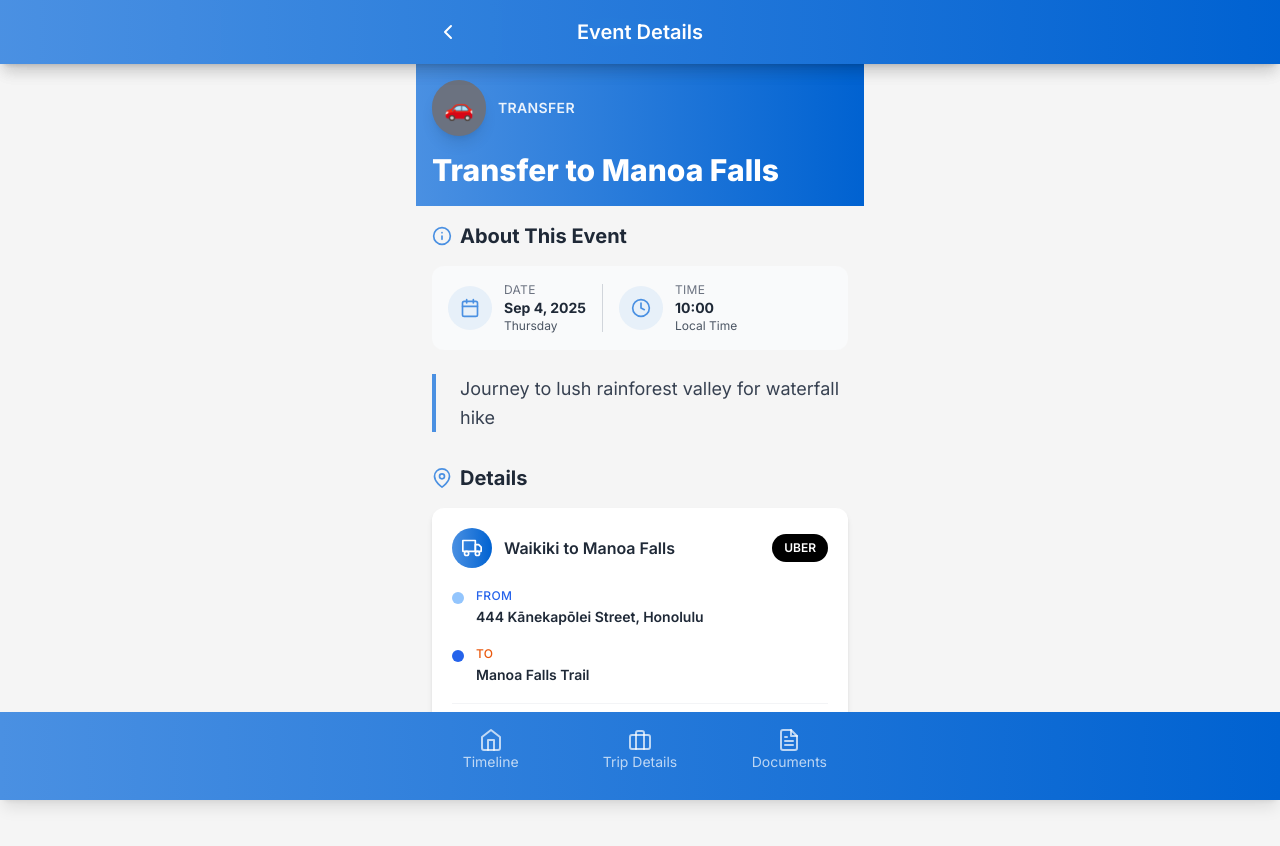
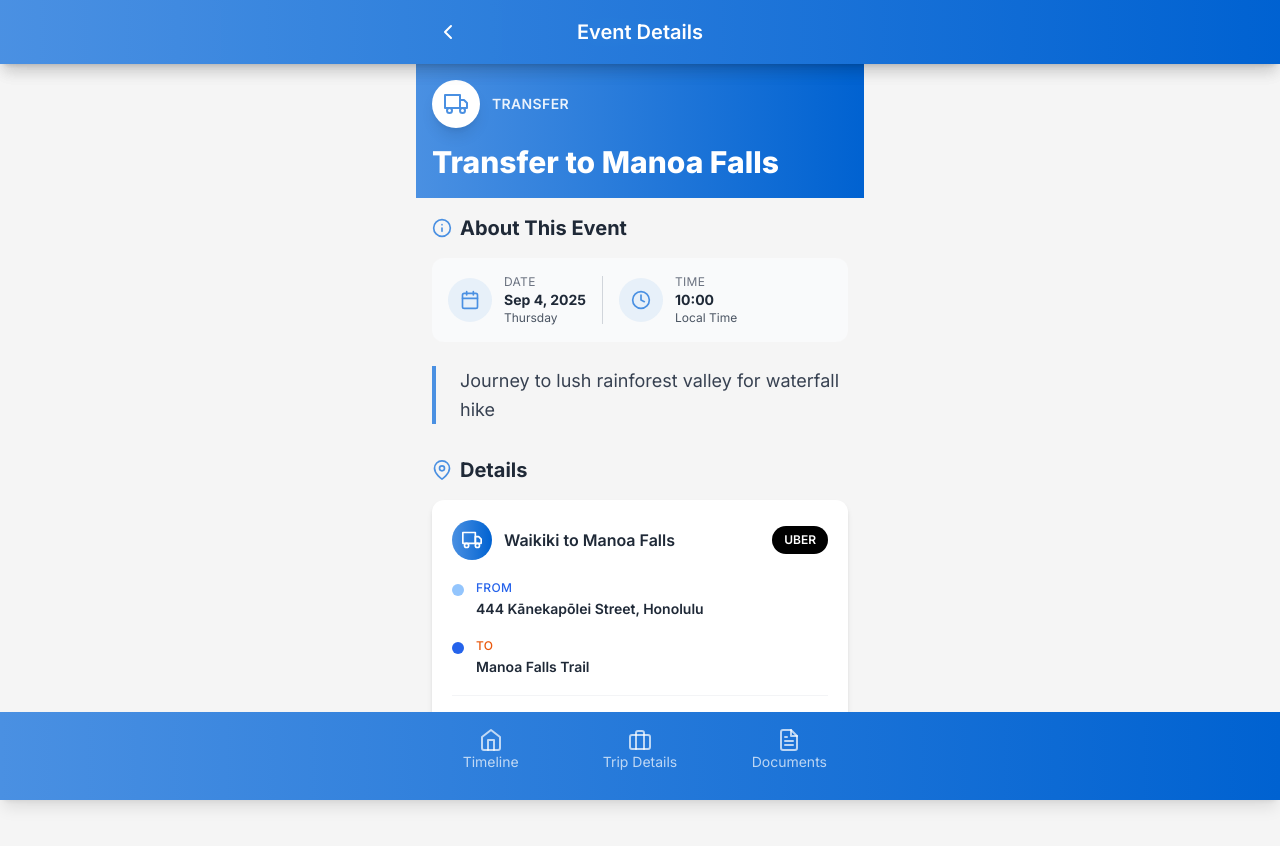
Before and after one commit to oblanao/usa-2025-app, a Next.js app: page /events/event-041 in a window 1280 px wide. Shown: the top 846 px of the page. Built offline with nearby package versions, Linux system fonts and the light colour scheme.

Commit message:
improves event page and tour card

```diff
--- a/src/app/components/TourCard.tsx
+++ b/src/app/components/TourCard.tsx
@@ -1,7 +1,7 @@
 "use client";
 
 import { motion } from "framer-motion";
-import { Clock, DollarSign, MapPin, ExternalLink } from "react-feather";
+import { Clock, DollarSign, MapPin } from "react-feather";
 import Image from "next/image";
 import { Tour } from "@/app/lib/types";
 
@@ -56,20 +56,16 @@ const TourCard = ({ tour, onClick }: TourCardProps) => {
           {tour.description}
         </p>
 
-        <div className="flex items-center justify-between pt-3 border-t border-gray-100">
-          <div className="flex items-center gap-3">
-            <div className="flex items-center gap-1 text-gray-500">
-              <Clock className="w-3 h-3" />
-              <span className="text-xs">{tour.duration}</span>
-            </div>
-            <div className="flex items-center gap-1 text-gray-500">
-              <DollarSign className="w-3 h-3" />
-              <span className="text-xs">{tour.cost?.replace("$", "")}</span>
-            </div>
+        <div className="flex items-center justify-between pt-4 border-t border-gray-100">
+          <div className="flex items-center gap-2">
+            <DollarSign className="w-4 h-4 text-accent" />
+            <span className="text-lg font-bold text-accent">
+              {tour.cost?.replace("$", "")}
+            </span>
           </div>
-          <div className="flex items-center gap-1 text-accent">
-            <ExternalLink className="w-3 h-3" />
-            <span className="text-xs font-medium">Book Tour</span>
+          <div className="flex items-center gap-1 text-gray-500">
+            <Clock className="w-4 h-4" />
+            <span className="text-sm font-medium">{tour.duration}</span>
           </div>
         </div>
       </div>
--- a/src/app/events/[id]/page.tsx
+++ b/src/app/events/[id]/page.tsx
@@ -2,7 +2,18 @@ import { getEventById, getReferencedItem } from "@/app/lib/data";
 import Header from "@/app/components/Header";
 import { notFound } from "next/navigation";
 import Image from "next/image";
-import { Clock, Calendar, Info, MapPin } from "react-feather";
+import {
+  Clock,
+  Calendar,
+  Info,
+  MapPin,
+  Send,
+  Home,
+  Camera,
+  Coffee,
+  Truck,
+  ShoppingCart,
+} from "react-feather";
 import FlightCard from "@/app/components/FlightCard";
 import AttractionCard from "@/app/components/AttractionCard";
 import AccommodationCard from "@/app/components/AccommodationCard";
@@ -110,42 +121,21 @@ export default async function EventPage({ params }: EventPageProps) {
   const getEventTypeIcon = (type: string) => {
     switch (type) {
       case "flight":
-        return "✈️";
+        return Send;
       case "accommodation":
-        return "🏠";
+        return Home;
       case "attraction":
-        return "📸";
+        return Camera;
       case "restaurant":
-        return "🍽️";
+        return Coffee;
       case "tour":
-        return "🗺️";
+        return MapPin;
       case "transfer":
-        return "🚗";
+        return Truck;
       case "store":
-        return "🛒";
+        return ShoppingCart;
       default:
-        return "📅";
-    }
-  };
-
-  const getEventTypeColor = (type: string) => {
-    switch (type) {
-      case "flight":
-        return "bg-blue-500";
-      case "accommodation":
-        return "bg-green-500";
-      case "attraction":
-        return "bg-purple-500";
-      case "restaurant":
-        return "bg-orange-500";
-      case "tour":
-        return "bg-indigo-500";
-      case "transfer":
-        return "bg-gray-500";
-      case "store":
-        return "bg-pink-500";
-      default:
-        return "bg-accent";
+        return Calendar;
     }
   };
 
@@ -209,59 +199,15 @@ export default async function EventPage({ params }: EventPageProps) {
       <Header title={"Event Details"} showBackButton />
 
       {/* Hero Section with Event Header */}
-      <div className="relative">
-        {referencedItem && "featured_image" in referencedItem && (
-          <>
-            <div className="relative h-64 w-full overflow-hidden">
-              <Image
-                src={referencedItem.featured_image}
-                alt={event.title}
-                layout="fill"
-                objectFit="cover"
-                className="opacity-80"
-              />
-              <div className="absolute inset-0 bg-gradient-to-t from-black/70 via-black/30 to-transparent" />
-            </div>
-
-            {/* Floating Event Type Badge */}
-            <div className="absolute top-4 right-4">
-              <div
-                className={`${getEventTypeColor(
-                  event.referenced_item_type
-                )} text-white px-3 py-2 rounded-full shadow-lg`}
-              >
-                <div className="flex items-center gap-2">
-                  <span className="text-lg">
-                    {getEventTypeIcon(event.referenced_item_type)}
-                  </span>
-                  <span className="text-sm font-semibold capitalize">
-                    {event.referenced_item_type}
-                  </span>
-                </div>
-              </div>
-            </div>
-
-            {/* Event Title Overlay */}
-            <div className="absolute bottom-0 left-0 right-0 p-4">
-              <h1 className="text-3xl font-extrabold text-white drop-shadow-lg leading-tight">
-                {event.title}
-              </h1>
-            </div>
-          </>
-        )}
-
-        {/* If no featured image, show a clean header */}
-        {(!referencedItem || !("featured_image" in referencedItem)) && (
       <div className="bg-gradient-accent p-4">
         <div className="flex items-center gap-3 mb-4">
-              <div
-                className={`${getEventTypeColor(
+          <div className="bg-white text-accent p-3 rounded-full shadow-lg">
+            {(() => {
+              const IconComponent = getEventTypeIcon(
                 event.referenced_item_type
-                )} text-white p-3 rounded-full shadow-lg`}
-              >
-                <span className="text-2xl">
-                  {getEventTypeIcon(event.referenced_item_type)}
-                </span>
+              );
+              return <IconComponent size={24} />;
+            })()}
           </div>
           <span className="text-white/90 text-sm font-semibold uppercase tracking-wide">
             {event.referenced_item_type}
@@ -270,8 +216,6 @@ export default async function EventPage({ params }: EventPageProps) {
         <h1 className="text-3xl font-extrabold text-white leading-tight">
           {event.title}
         </h1>
-          </div>
-        )}
       </div>
 
       {/* Event Details Section */}
```
Lines whose indentation alone changed are shown as unchanged.
